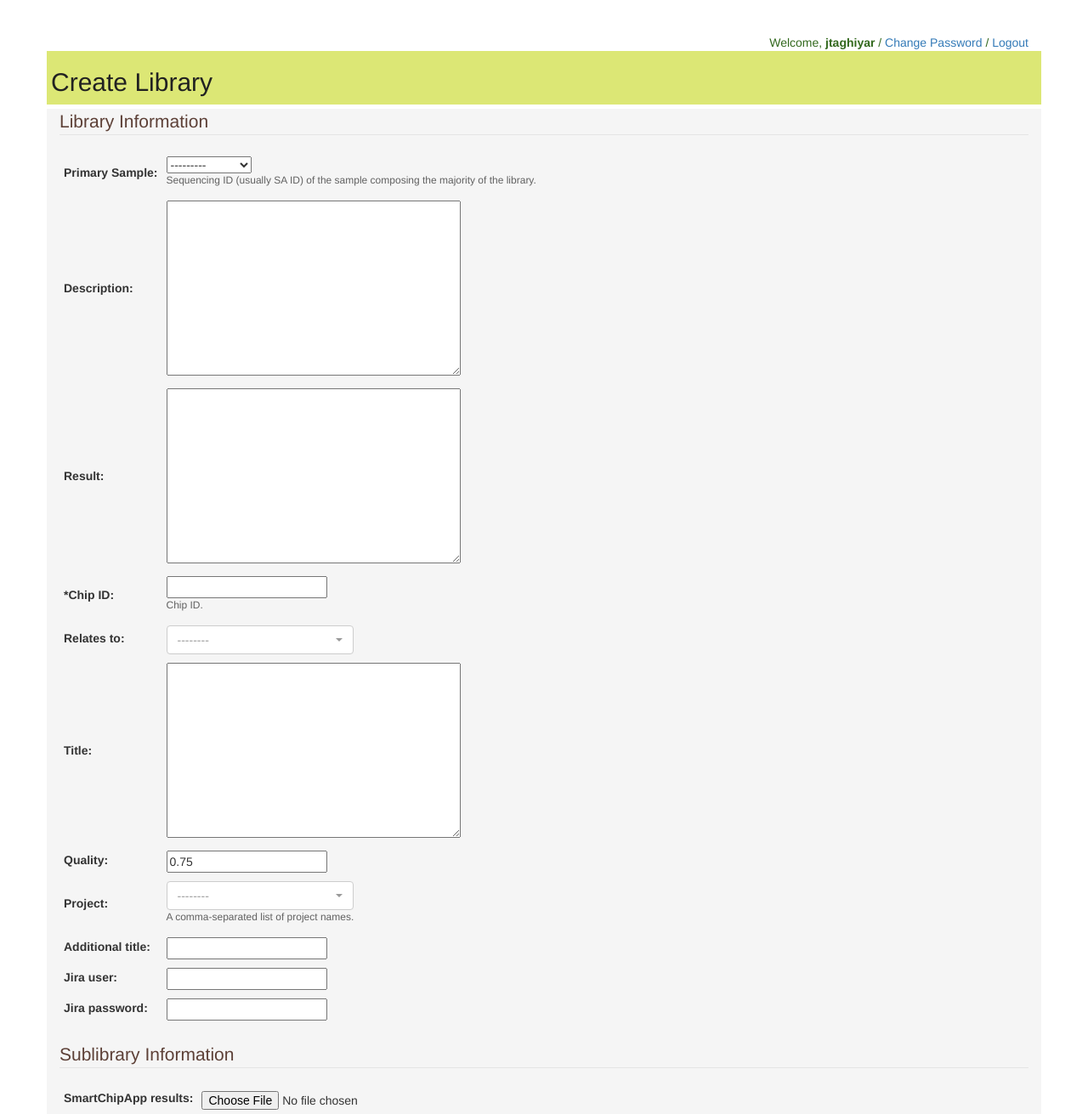
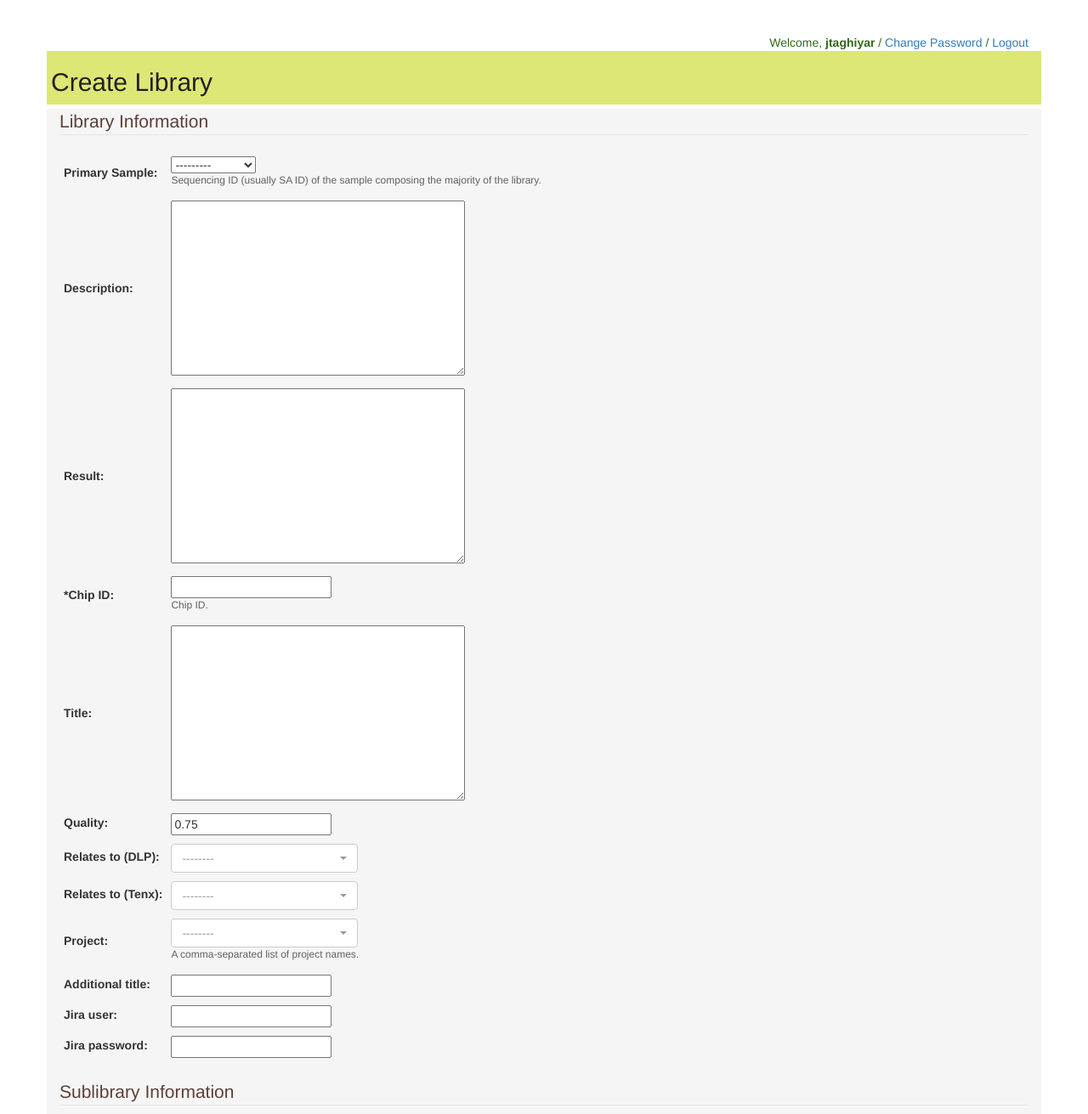
Before and after one commit to molonc/colossus, a Django app: page /dlp/library/create/ in a window 1280 px wide. Shown: the part 52-1363 px from the top of the page at 85% size. Run offline with Django 3.2, Linux system fonts and the light colour scheme; a user stored in the database is signed in; data comes from the database, SQL or seed files in the repository; data that the repository does not hold is empty; parts of the project's set-up code (start-up, migrations or seed data) failed here and were passed over; some libraries are stand-ins or nearby versions.

Commit message:
KRONOS-535: split "relates to" into DLP and 10x
See the first comment in the referenced ticket.

```diff
--- a/core/forms.py
+++ b/core/forms.py
@@ -168,6 +168,20 @@ class LibraryForm(ModelForm):
 
 
 class DlpLibraryForm(LibraryForm):
+    field_order = [
+        'sample',
+        'description',
+        'result',
+        'pool_id',
+        'title',
+        'quality',
+        'relates_to_dlp',
+        'relates_to_tenx',
+        'projects',
+        'additional_title',
+        'jira_user',
+        'jira_password',
+    ]
 
     def __init__(self,*args, **kwargs):
         super(DlpLibraryForm, self).__init__(*args, **kwargs)
@@ -224,6 +238,17 @@ class PbalLibraryForm(LibraryForm):
 
 
 class TenxLibraryForm(LibraryForm):
+    field_order = [
+        'sample',
+        'description',
+        'result',
+        'num_sublibraries',
+        'relates_to_dlp',
+        'relates_to_tenx',
+        'projects',
+        'jira_ticket',
+    ]
+
     def __init__(self,*args, **kwargs):
         super(TenxLibraryForm, self).__init__(*args, **kwargs)
         if not self.instance.pk:
--- a/core/models.py
+++ b/core/models.py
@@ -224,11 +224,23 @@ class Library(models.Model, FieldValue, LibraryAssistant):
         blank=True,
     )
 
-    # database relationships
+    # related sample
     sample = models.ForeignKey(
         Sample,
         verbose_name="Primary Sample",
         on_delete=models.CASCADE,
+    )
+
+    # related libraries
+    relates_to_dlp = models.ManyToManyField(
+        'DlpLibrary',   # DlpLibrary hasn't been seen yet
+        verbose_name="Relates to (DLP)",
+        blank=True,
+    )
+    relates_to_tenx = models.ManyToManyField(
+        'TenxLibrary',   # TenxLibrary hasn't been seen yet
+        verbose_name="Relates to (Tenx)",
+        blank=True,
     )
 
     # fields
@@ -269,11 +281,6 @@ class DlpLibrary(Library):
         "Number of sublibraries",
         default=0,
     )
-    relates_to = models.ManyToManyField(
-        "self",
-        verbose_name="Relates to",
-        blank=True,
-    )
     title = create_textfield("Title")
     quality = models.DecimalField("Quality", max_digits=10, decimal_places=2, default=0.75)
 
@@ -297,13 +304,6 @@ class PbalLibrary(Library):
 
     # track history
     history = HistoricalRecords(table_name='pbal_history_library')
-
-    # fields
-    relates_to = models.ManyToManyField(
-        DlpLibrary,
-        verbose_name="Relates to",
-        blank=True,
-    )
 
     def get_library_id(self):
         return '_'.join([self.sample.sample_id])
@@ -331,11 +331,6 @@ class TenxLibrary(Library):
     num_sublibraries = create_intfield(
         "Number of sublibraries",
         default=0,
-    )
-    relates_to = models.ManyToManyField(
-        DlpLibrary,
-        verbose_name="Relates to",
-        blank=True,
     )
 
     def get_library_id(self):
--- a/core/templates/core/library_create.html
+++ b/core/templates/core/library_create.html
@@ -32,13 +32,17 @@
                                 <select id="id_sample" name="sample">
                                     <option value="{{ sample_id }}" selected="selected">{{ sample }}</option>
                                 </select>
-                            {% elif field.name == "relates_to" %}
-                                <select class="selectpicker" data-live-search="True" id="id_relates_to" name="relates_to" multiple data-none-selected-text="--------">
-
-                                    {% for lib in related_libs %}
+                            {% elif field.name == "relates_to_dlp" %}
+                                <select class="selectpicker" data-live-search="True" id="id_relates_to_dlp" name="relates_to_dlp" multiple data-none-selected-text="--------">
+                                    {% for lib in related_dlp_libs %}
                                         <option value={{ lib.id }}>{{ lib }}</option>
                                     {% endfor %}
-
+                                </select>
+                            {% elif field.name == "relates_to_tenx" %}
+                                <select class="selectpicker" data-live-search="True" id="id_relates_to_tenx" name="relates_to_tenx" multiple data-none-selected-text="--------">
+                                    {% for lib in related_tenx_libs %}
+                                        <option value={{ lib.id }}>{{ lib }}</option>
+                                    {% endfor %}
                                 </select>
                             {% else %}
                                 {{ field }}
--- a/core/views.py
+++ b/core/views.py
@@ -544,8 +544,6 @@ class LibraryCreate(TemplateView):
         else:
             sample = None
 
-        result_list = list(chain(DlpLibrary.objects.all(), TenxLibrary.objects.all()))
-
         context = {
             'lib_form': self.lib_form_class(),
             'sublib_form': SublibraryForm(),
@@ -555,7 +553,8 @@ class LibraryCreate(TemplateView):
             'projects': [t.name for t in Tag.objects.all()],
             'sample': str(sample),
             'sample_id': pk,
-            'related_libs': result_list,
+            'related_dlp_libs': DlpLibrary.objects.all(),
+            'related_tenx_libs': TenxLibrary.objects.all(),
             'library_type': self.library_type,
         }
         return context
@@ -853,7 +852,8 @@ class LibraryUpdate(LibraryCreate):
     def get_context_data(self, pk):
         library = get_object_or_404(self.library_class, pk=pk)
         selected_projects = library.projects.names()
-        selected_related_libs = library.relates_to.only()
+        selected_related_dlp_libs = library.relates_to_dlp.all()
+        selected_related_tenx_libs = library.relates_to_tenx.all()
 
         context = {
             'pk': pk,
@@ -864,8 +864,10 @@ class LibraryUpdate(LibraryCreate):
             'libqs_formset': self.libqs_formset_class(instance=library),
             'projects': [t.name for t in Tag.objects.all()],
             'selected_projects': selected_projects,
-            'related_libs': DlpLibrary.objects.all(),
-            'selected_related_libs': selected_related_libs,
+            'related_dlp_libs': DlpLibrary.objects.all(),
+            'related_tenx_libs': TenxLibrary.objects.all(),
+            'selected_related_dlp_libs': selected_related_dlp_libs,
+            'selected_related_tenx_libs': selected_related_tenx_libs,
             'library_type': self.library_type,
         }
         return context
```
Also changed, not shown: core/templates/core/library_detail.html (+12 -8 lines), core/templates/core/library_update.html (+14 -6 lines), core/migrations/0040_relates_to_field_change_20180904_1132.py (added), core/migrations/0041_auto_20180904_1157.py (added).
